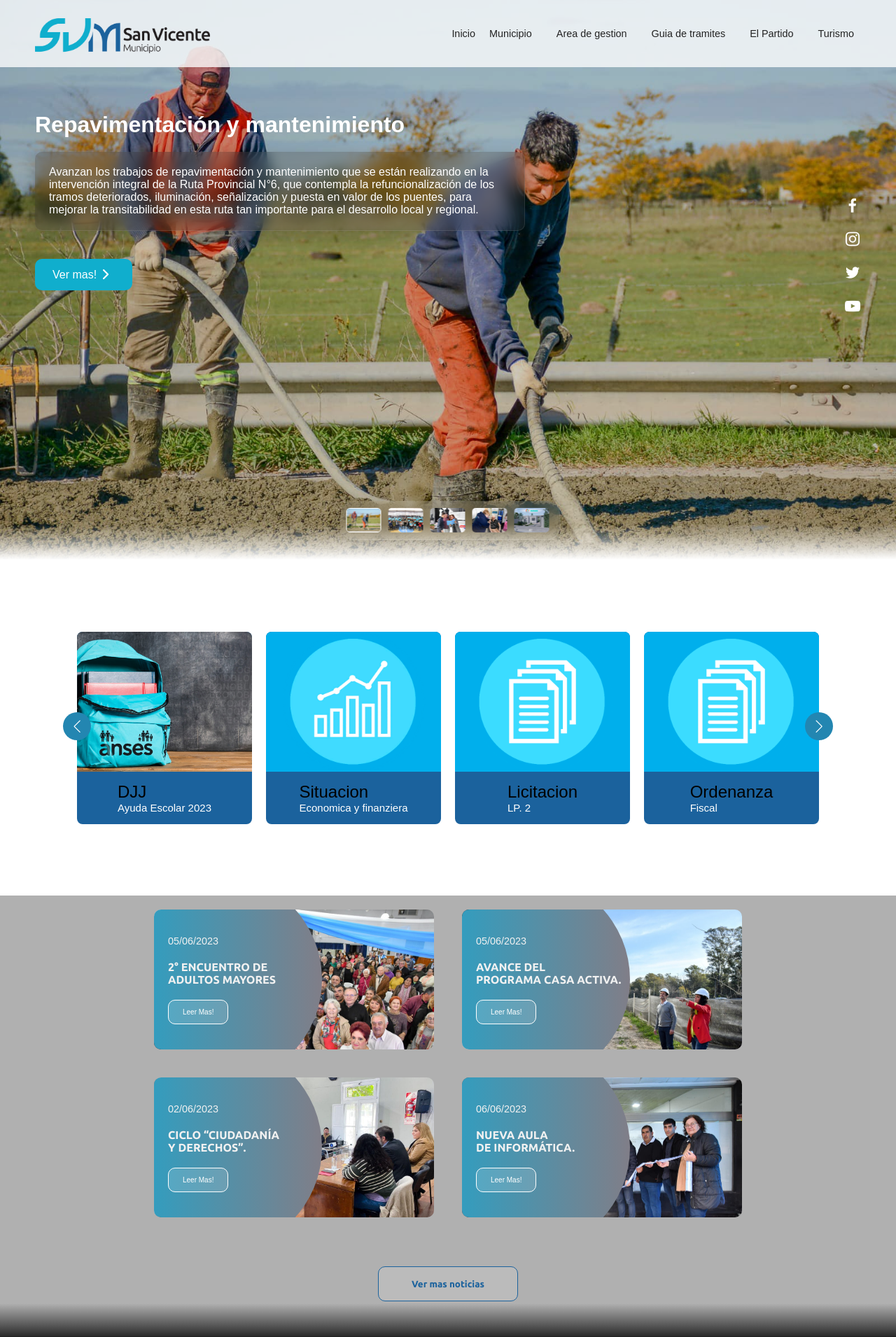
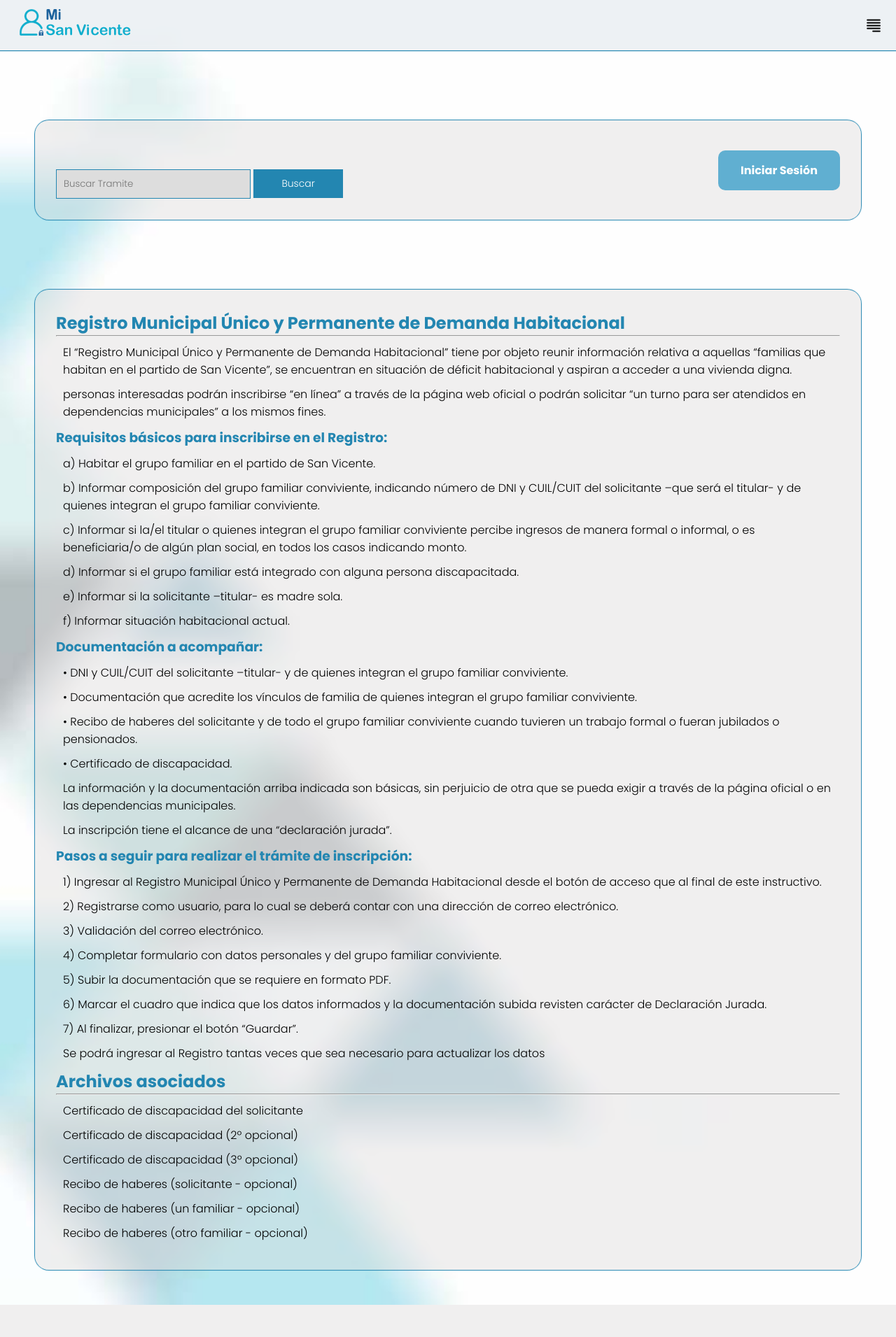
Before and after one commit to Gopi1794/web_municipalidad, a PHP site: page /misanvicente/index.html in a window 1280 px wide. Shown: the top 1911 px of the page at 70% size. After the commit the page ends 1865 px from the top, so only its background shows below. Run offline with PHP 8.4, Linux system fonts and the light colour scheme; some libraries are stand-ins or nearby versions.

Commit message:
Agregado de pagina inicial de Mi San Vicente

```diff
--- a/css/style-register.css
+++ b/css/style-register.css
@@ -1,14 +1,4 @@
 @import url('https://fonts.googleapis.com/css2?family=Poppins:wght@100;200;300;700&display=swap');
-
-:root {
-    --color-1: #3e074a;
-    --color-2: #32c8f1;
-    --color-3: #bc50c2;
-    --color-4: #7c63cf;
-    --color-5: #882f8b;
-    --V: 1;
-    --f: 1;
-}
 
 * {
     margin: 0;
@@ -18,8 +8,84 @@
 }
 
 body {
-    background-image: url(../img/img-fondo-intendente/91649.jpg);
+    background-image: url(../img/img-fondo-intendente/fondo-geometria-abstracta-moderno-fondo-pantalla-claro-banner-web-presentacion_752732-47.jpg) ;
     background-size: cover;
+    position: sticky;
+
+}
+
+
+/*INCIO*/
+header {
+    z-index: 1000;
+    width: 100%;
+    top: 0;
+    left: 0;
+    transition: 0.3s ease;
+    background-color: #ffffffc6;
+}
+header.sticky {
+    position: sticky;
+    height: calc(2.5rem + 2rem);
+    background: rgba(255, 255, 255, 0.457);
+    backdrop-filter: blur(20px);
+    border-bottom: 1px solid rgba(0, 162, 255, 0.848);
+}
+
+
+.primer{
+    background-color:rgba(220, 219, 219, 0.404);
+    box-shadow:0px 0px 1px 1px #2386b1;
+    backdrop-filter: blur(5px);
+    padding: 30px;
+    margin: 50px 50px;
+    border-radius: 20px;
+    margin-top: 100px;
+
+}
+h2 ,h3{
+    color: #2386b1;
+}
+
+.primer p{
+    margin: 10px;
+}
+
+.search {
+    width: auto;
+    margin-top: 20px;
+    padding: 10px;
+    border: #2386b1 solid 1px;
+    background: rgb(221, 221, 221);
+    outline: none;
+}
+
+.tramite-login{
+    display: flex;
+    align-items: center;
+    justify-content: space-between;
+}
+
+.primer button{
+    background-color:  #60afd1;
+    color: white;
+    border: none;
+    border-radius: 10px;
+    padding: 1rem 2rem;
+    font-size: 1rem;
+    font-weight: bold;
+    cursor: pointer;
+    align-items: center;
+}
+
+.button-buscar {
+    padding: 10px 40px;
+    margin-top: 40px;
+    border: none;
+    font-size: 14px;
+    background: #2386b1;
+    color: white;
+    cursor: pointer;
 }
 
 .session__login_registrer {
@@ -128,9 +194,125 @@ body {
     cursor: pointer;
 }
 
+/*LOGO MI SANVICENTE*/
+
+.cabeza {
+    display: flex;
+    justify-content: space-between;
+    align-items: center;
+    position: relative;
+}
+
+.nav-bar {
+    background-color: rgba(226, 232, 237, 0.6); /* semi-transparente */
+    width: 100%;
+    height: calc(2.5rem + 2rem);
+    backdrop-filter: blur(5px);
+    padding: 20px;
+    display: flex;
+    align-items: center;
+    justify-content: space-between;
+    box-shadow: 0px 0px 1px 1px #2386b1;
+}
+
+.logo {
+    position: absolute;
+    left: 20px; /* Ajusta según sea necesario */
+    z-index: 100;
+}
+
+.menu-container {
+    margin-left: auto; /* Empujar el menú al final */
+    display: flex;
+    align-items: center;
+}
+
+.btn-menu {
+    font-size: 24px; /* Ajusta el tamaño del ícono según tus necesidades */
+    cursor: pointer;
+}
+
+.container-menu {
+    position: relative;
+}
+
+.cont-menu {
+    z-index: 10000;
+    position: fixed;
+    width: 100%;
+    height: 100vh;
+    top: 0;
+    left: 0;
+    display: flex;
+    justify-content: center;
+    align-items: center;
+    visibility: hidden;
+    opacity: 0;
+    transition: 0.3s ease-in;
+    background-color:#31a2ff;
+    transform: translateX(80px);
+}
+
+.cont-menu nav ul li {
+    list-style: none;
+}
+
+.cont-menu nav ul li a{
+    float: left;
+    text-decoration: none;
+    color: rgb(255, 255, 255);
+    margin-top: 20px;
+    position: relative;
+    padding: 10px;
+    font-size: 20px;
+    transition: 0.2s ease;
+
+}
+
+.cont-menu nav i {
+    font-size: 30px;
+    margin-right: 8px;
+}
+
+.cont-menu nav ul li a:hover{
+    background-color:#2386b1;
+    width: 100%;
+    color: #ffffff;
+    border-radius: 10px
+}
+
+
+.cont-menu nav img{
+    width: 300px;
+    padding-top: 100px;
+}
+
+.cont-menu.active {
+    visibility: visible;
+    transform: translateX(0);
+    opacity: 1;
+}
+
+.nav-close-btn {
+    position: absolute;
+    top: 20px;
+    right: 20px;
+    background-color: rgb(229, 72, 72);
+    color: #ffffff;
+    border: none;
+    padding: 10px;
+    cursor: pointer;
+}
+
+
+
+
+/*RESPONSIVE*/
+
+
 @media screen and (max-width: 850px) {
     .session__login_registrer {
-        margin-top: 50px;
+        margin-top: 10px;
     }
 
     .box_back {
--- a/css/style.css
+++ b/css/style.css
@@ -1023,7 +1023,7 @@ header .nav-bar{
     height: auto;
     overflow: hidden;
     text-align: justify;
-    background: url(../img/img-fondo-intendente/91649.jpg) center center/cover;
+    background: url(../img/img-fondo-intendente/fondo-geometria-abstracta-moderno-fondo-pantalla-claro-banner-web-presentacion_752732-47.jpg) center center/cover;
     background-attachment: fixed;
 }
 
@@ -1186,7 +1186,31 @@ header .nav-bar{
 
     .card-house {
         margin-bottom: 15px;
+        border-radius: 20px;
+        box-shadow: 0px 0px 21px -10px rgba(0,0,0,0.75);
+-webkit-box-shadow: 0px 0px 21px -10px rgba(0,0,0,0.75);
+-moz-box-shadow: 0px 0px 21px -10px rgba(0,0,0,0.75);
     }
+
+    .container-intendente{
+        padding: 40px 40px 50px;
+    }
+
+    .container-intendente img{
+        width: 299px;
+    }
+
+    .intro{
+        height: 56px;
+    }
+
+    .card-house:hover p {
+        opacity: 0;
+
+    }
+
+
+
 }
 
 
@@ -1207,7 +1231,7 @@ form{
     box-shadow: 0 0 20px rgb(0, 0, 0 , 0.2);
     border-radius: 20px;
     text-align: center;
-    width: 80%;
+    width: 113%;
     background-color: #1b629d;
 }
 
--- a/index.html
+++ b/index.html
@@ -28,7 +28,7 @@
             <div class="text-content">
               <h2 class="title">Repavimentación y mantenimiento</h2>
               <p>Avanzan los trabajos de repavimentación y mantenimiento que se están realizando en la intervención integral de la Ruta Provincial N°6, que contempla la refuncionalización de los tramos deteriorados, iluminación, señalización y puesta en valor de los puentes, para mejorar la transitabilidad en esta ruta tan importante para el desarrollo local y regional.</p>
-            <button class="read-btn">Ver mas!<i class="uil uil-angle-right-b"></i></button>
+            <button class="read-btn"><a href="tierras.html" style="text-decoration: none; color: #fff;">Ver mas!</a><i class="uil uil-angle-right-b"></i></button>
             </div>
           </div>
 
@@ -37,7 +37,7 @@
             <div class="text-content">
               <h2 class="title">Conectar Igualdad Bonaerense.</h2>
               <p>Gracias a esta política pública que impulsa Axel Kicillof, como continuidad del programa que comenzó Cristina Fernandez de Kirchner en 2010, acortamos la brecha digital entre las y los estudiantes para facilitar la continuidad de sus estudios superiores, fomentando la conectividad, vinculación, aprendizaje y ocio.</p>
-            <button class="read-btn">Ver mas!<i class="uil uil-angle-right-b"></i></button>
+            <button class="read-btn"><a href="tierras.html" style="text-decoration: none; color: #fff;">Ver mas!</a><i class="uil uil-angle-right-b"></i></button>
             </div>
           </div>
 
@@ -46,7 +46,7 @@
             <div class="text-content">
               <h2 class="title">60 emprendedores laborales y cooperativas de trabajo</h2>
               <p>Avanzan los trabajos de repavimentación y mantenimiento que se están realizando en la intervención integral de la Ruta Provincial N°6, que contempla la refuncionalización de los tramos deteriorados, iluminación, señalización y puesta en valor de los puentes, para mejorar la transitabilidad en esta ruta tan importante para el desarrollo local y regional.</p>
-            <button class="read-btn">Ver mas!<i class="uil uil-angle-right-b"></i></button>
+            <button class="read-btn"><a href="tierras.html" style="text-decoration: none; color: #fff;">Ver mas!</a><i class="uil uil-angle-right-b"></i></button>
             </div>
           </div>
 
@@ -55,7 +55,7 @@
             <div class="text-content">
               <h2 class="title">Agencia Municipal de Inclusión y Discapacidad.</h2>
               <p> IOMA, IPS y ANSES<br>Recorrió, junto a Paula Pereyra, Fernanda Barcena, Andres Lorusso, Barbara Perez, Esther Lopez y Maria Mazzola, las postas donde los vecinos y vecinas han accedido a salud pública de calidad, vacunación de calendario, odontología, atención orientada a la salud mental y a los servicios que se ofrecen desde la Agencia Municipal de Inclusión y Discapacidad, IOMA, IPS y ANSES.</p>
-            <button class="read-btn">Ver mas!<i class="uil uil-angle-right-b"></i></button>
+            <button class="read-btn"><a href="tierras.html" style="text-decoration: none; color: #fff;">Ver mas!</a><i class="uil uil-angle-right-b"></i></button>
             </div>
           </div>
 
@@ -64,7 +64,7 @@
             <div class="text-content">
               <h2 class="title">Casa Municipal de Tierras.</h2>
               <p> La Casa Municipal de Tierras es una nueva área dentro de la Municipalidad de San Vicente, la cual se dedica a abordar la política de suelo y desarrollo urbano, generando lotes con servicios y viviendas, ampliando así las oportunidades de acceso al suelo urbano, para que cada sanvicentino pueda cumplir el sueño de la casa propia.</p>
-            <button class="read-btn"><a href="tierras.html" class="uil uil-angle-right-b">Ver mas!</a><i class="uil uil-angle-right-b"></i></button>
+            <button class="read-btn"><a href="tierras.html" style="text-decoration: none; color: #fff;">Ver mas!</a><i class="uil uil-angle-right-b"></i></button>
             </div>
           </div>
 
--- /dev/null
+++ b/misanvicente/index.html
@@ -0,0 +1,123 @@
+<!DOCTYPE html>
+<html lang="es">
+<head>
+    <meta charset="UTF-8">
+    <meta name="viewport" content="width=device-width, initial-scale=1.0">
+    <title>Mi San Vicente</title>
+    <link rel="stylesheet" href="../css/style-register.css">
+    <link rel="stylesheet" href="https://unicons.iconscout.com/release/v4.0.8/css/line.css">
+</head>
+<body>
+    <header class="cabeza">
+        <div class="nav-bar">
+            <a href="index.html" class="logo"><img src="../img/logoMiSanVicente.png" alt="Logo"></a>
+            <div class="menu-container">
+                <div class="btn-menu">
+                    <i class="uil uil-align-right-justify nav-menu-btn-miSanvi"></i>
+                </div>
+            </div>
+        </div>
+    </header>
+        <div class="container-menu">
+            <div class="cont-menu">
+                <nav>
+                    <ul>
+                        <li><a href="#"><i class="uil uil-signin"></i>INGRESAR</a>
+                        <li><a href="#"><i class="uil uil-plus"></i>CREAR CUENTA</a>
+                        <li><a href="#"><i class="uil uil-files-landscapes-alt"></i>TRAMITES</a>
+                        <li><a href="#"><i class="uil uil-message"></i>ENVIAR CONSULTA</a>
+                    </ul>
+                    <a href="index.html" class="logo-principal"><img src="../img/logomenu.png" alt="Logo"></a>
+                </nav>
+                <i class="uil uil-multiply nav-close-btn"></i>
+            </div>
+        </div>
+        <div class="primer">
+            <div class="tramite-login">
+                <div class="tramite">
+                    <input class="search" id="buscar" name="query" placeholder="Buscar Tramite">
+                    <input class="button-buscar" id="button-buscar" type="submit" value="Buscar">
+                </div>
+                <div class="ingresar">
+                    <button id="btn__iniciar-sesion">Iniciar Sesión</button>
+                </div>
+            </div>
+        </div>
+            <div class="primer">
+                    <h2>Registro Municipal Único y Permanente de Demanda Habitacional</h2>
+                    <hr>
+                    <p>El “Registro Municipal Único y Permanente de Demanda Habitacional” tiene por objeto reunir información relativa a aquellas “familias que habitan en el partido de San Vicente”, se encuentran en situación de déficit habitacional y aspiran a acceder a una vivienda digna.</p>
+
+                        <p>personas interesadas podrán inscribirse “en línea” a través de la página web oficial  o podrán solicitar “un turno para ser atendidos en dependencias municipales” a los mismos fines.</p>
+
+                        <h3>Requisitos básicos para inscribirse en el Registro:</h3>
+
+                        <p>a) Habitar el grupo familiar en el partido de San Vicente.</p>
+                        <p>b) Informar composición del grupo familiar conviviente, indicando número de DNI y CUIL/CUIT del solicitante –que será el titular- y de quienes integran el grupo familiar conviviente.</p>
+                        <p>c) Informar si la/el titular o quienes integran el grupo familiar conviviente percibe ingresos de manera formal o informal, o es beneficiaria/o de algún plan social, en todos los casos indicando monto.</p>
+                        <p>d) Informar si el grupo familiar está integrado con alguna persona discapacitada.</p>
+                        <p>e) Informar si la solicitante –titular- es madre sola.</p>
+                        <p>f) Informar situación habitacional actual.</p>
+
+                        <h3>Documentación a acompañar:</h3>
+                        <p>• DNI y CUIL/CUIT del solicitante –titular- y de quienes integran el grupo familiar conviviente. </p>
+                        <p>• Documentación que acredite los vínculos de familia de quienes integran el grupo familiar conviviente.</p>
+                        <p>• Recibo de haberes del solicitante y de todo el grupo familiar conviviente cuando tuvieren un trabajo formal o fueran jubilados o pensionados.</p>
+                        <p>• Certificado de discapacidad.</p>
+
+                        <p>La información y la documentación arriba indicada son básicas, sin perjuicio de otra que se pueda exigir a través de la página oficial o en las dependencias municipales.</p>
+
+                        <p>La inscripción tiene el alcance de una “declaración jurada”.</p>
+
+                        <h3>Pasos a seguir para realizar el trámite de inscripción:</h3>
+                        <p>1) Ingresar al Registro Municipal Único y Permanente de Demanda Habitacional desde el botón de acceso que al final de este instructivo.</p>
+                        <p> 2) Registrarse como usuario, para lo cual se deberá contar con una dirección de correo electrónico.</p>
+                        <p> 3) Validación del correo electrónico.</p>
+                        <p>4) Completar formulario con datos personales y del grupo familiar conviviente.</p>
+                        <p>5) Subir la documentación que se requiere en formato PDF.</p>
+                        <p> 6) Marcar el cuadro que indica que los datos informados y la documentación subida revisten carácter de Declaración Jurada.</p>
+                        <p>7) Al finalizar, presionar el botón “Guardar”.</p>
+
+                        <p>Se podrá ingresar al Registro tantas veces que sea necesario para actualizar los datos</p>
+
+                        <h2>Archivos asociados</h2>
+                        <hr>
+
+                        <p>Certificado de discapacidad del solicitante</p>
+                        <p>Certificado de discapacidad (2º opcional)</p>
+                        <p>Certificado de discapacidad (3º opcional)</p>
+                        <p>Recibo de haberes (solicitante - opcional)</p>
+                        <p>Recibo de haberes (un familiar - opcional)</p>
+                        <p>Recibo de haberes (otro familiar - opcional)</p>
+            </div>
+
+            <script>
+                window.addEventListener("scroll", function() {
+                    const header = document.querySelector("header");
+                    header.classList.toggle("sticky", window.scrollY > 0);
+                });
+            </script>
+
+
+            <script>
+                document.addEventListener("DOMContentLoaded", function() {
+    const menuBtnMiSanvicente = document.querySelector(".nav-menu-btn-miSanvi");
+    const closeBtnMiSanvicente = document.querySelector(".nav-close-btn");
+    const navegationMiSanVicente = document.querySelector(".cont-menu");
+
+    menuBtnMiSanvicente.addEventListener("click", () => {
+        navegationMiSanVicente.classList.add("active");
+    });
+
+    closeBtnMiSanvicente.addEventListener("click", () => {
+        navegationMiSanVicente.classList.remove("active");
+    });
+});
+            </script>
+
+            <script src="https://cdn.jsdelivr.net/npm/sweetalert2@11"></script>
+            <script src="../js/SweetAlert.js"></script>
+
+
+</body>
+</html>
```
Also changed, not shown: indentende.html (+2 -23 lines), js/SweetAlert.js (added, +16 -0 lines), js/menu.js (added, +23 -0 lines), php/login.html (renamed from php/login.php, +6 -2 lines), tierras.html (+5 -20 lines), img/img-fondo-intendente/91649.jpg (deleted), img/img-fondo-intendente/fondo-geometria-abstracta-moderno-fondo-pantalla-claro-banner-web-presentacion_752732-47.jpg (added), img/logoMiSanVicente.png (added), img/logomenu.png (added).
